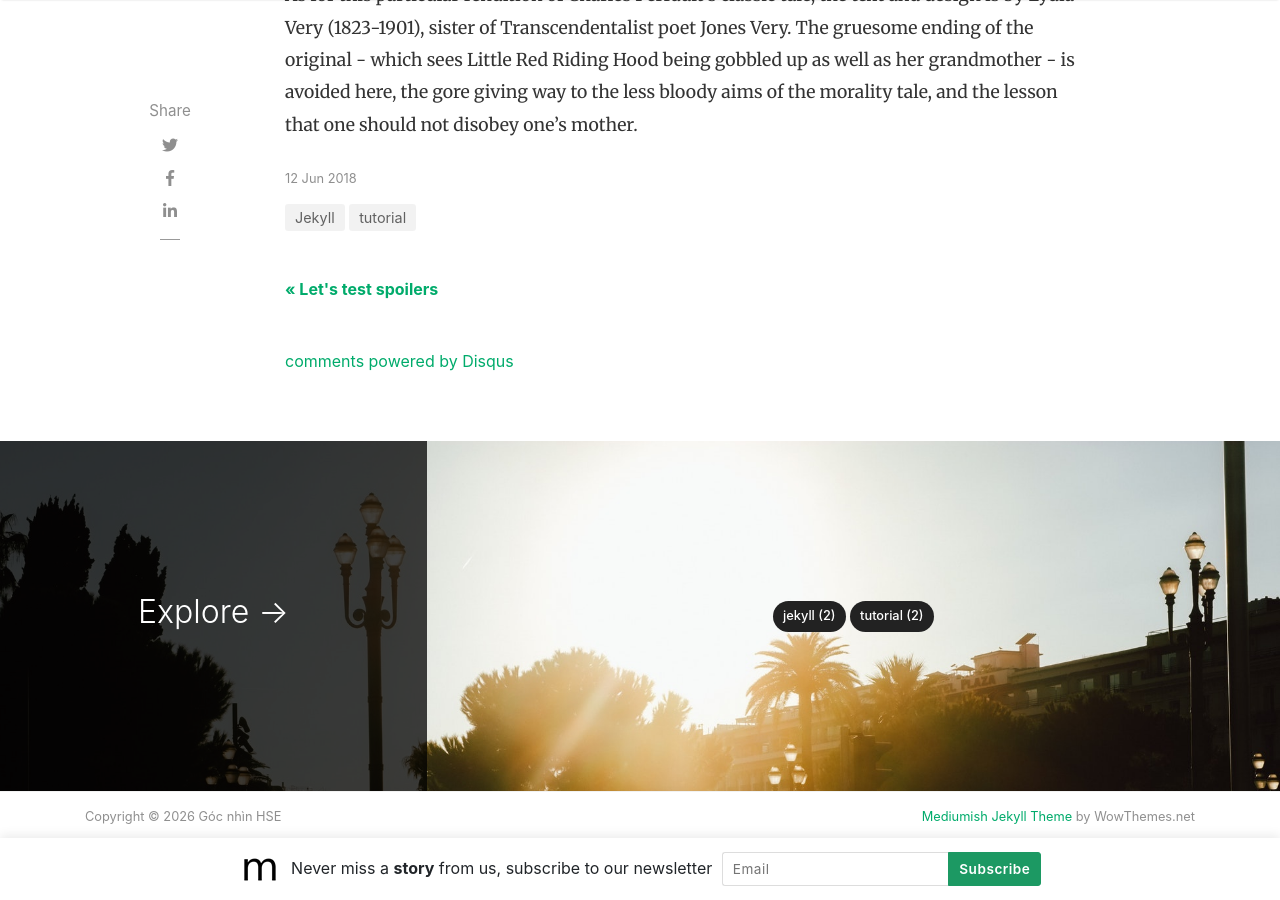
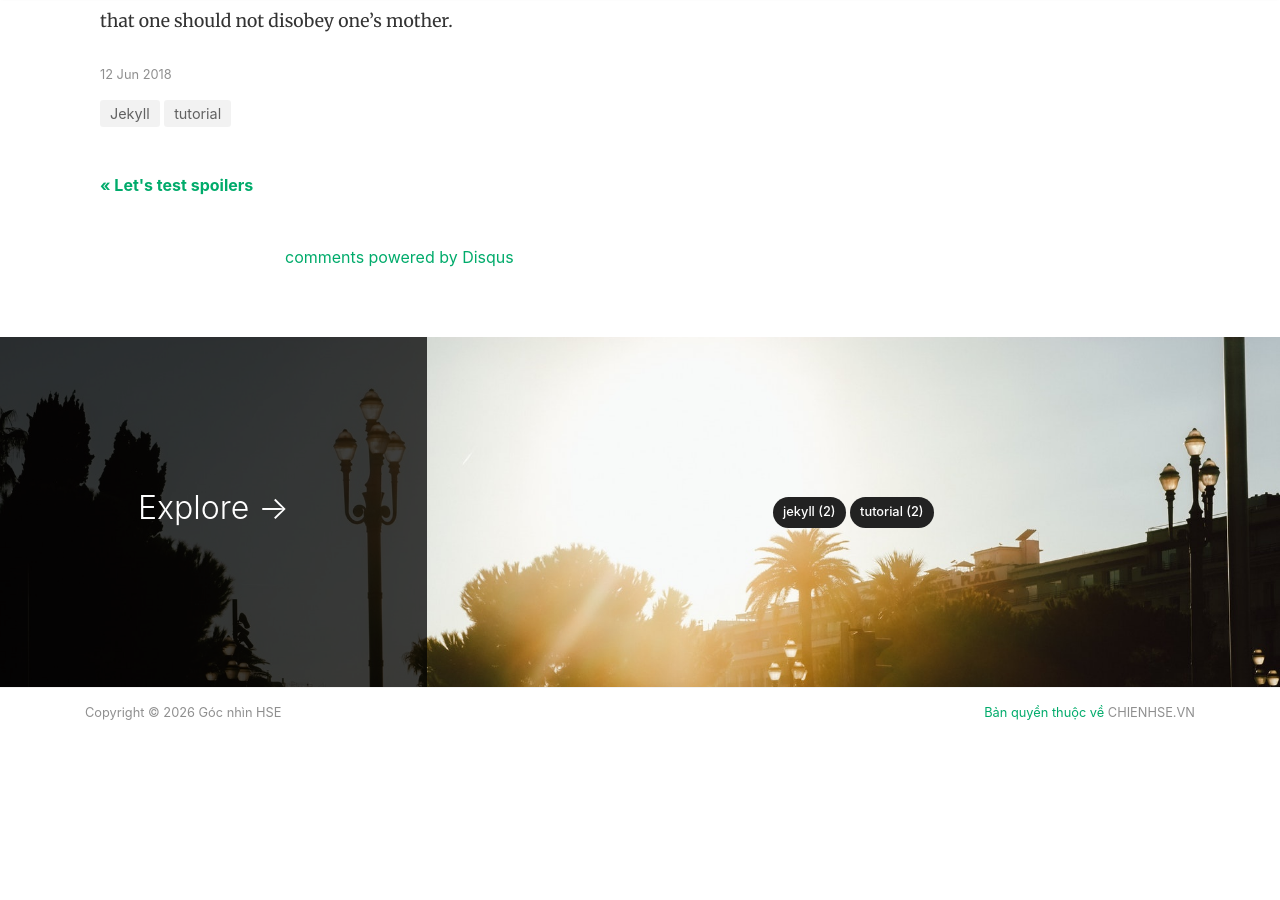
Before and after one commit to chiennguyennb03/blog, a Jekyll site: the page built from _posts/2018-06-12-first-mass-produced.md, in a window 1280 px wide and 900 px high, scrolled down 1589 px. Built offline with Jekyll 4.4.1, drawn with Linux system fonts in a browser that asks for light colours; nearby versions of some CDN libraries; comment, search, counter and statistics services are not loaded; after the commit the page ends 2385 px from its top, so only the background shows below that; some of the changed text lies outside the part shown.

Commit message:
UI maintainance

```diff
--- a/_layouts/default.html
+++ b/_layouts/default.html
@@ -68,7 +68,7 @@ ga('send', 'pageview');
                 {% else %}
                 <li class="nav-item">
                 {% endif %}
-                <a class="nav-link" href="{{ site.baseurl }}/index.html">Blog</a>
+                <!-- <a class="nav-link" href="{{ site.baseurl }}/index.html">Blog</a>
                 </li>
 
                 <li class="nav-item">
@@ -81,7 +81,7 @@ ga('send', 'pageview');
 
                 <li class="nav-item">
                 <a target="_blank" class="nav-link" href="https://www.wowthemes.net/themes/mediumish-wordpress/"><i class="fab fa-wordpress-simple"></i> WP Version</a>
-                </li>
+                </li> -->
 
                 <li class="nav-item">
                 <a target="_blank" class="nav-link" href="https://www.wowthemes.net/themes/mediumish-ghost/"><i class="fab fa-snapchat-ghost"></i> Ghost Version</a>
@@ -123,9 +123,9 @@ ga('send', 'pageview');
     {{ content }}
 </div>
 
-{% if site.mailchimp-list %}
-<!-- Bottom Alert Bar
-================================================== -->
+<!-- {% if site.mailchimp-list %}
+ Bottom Alert Bar
+==================================================
 <div class="alertbar">
 	<div class="container text-center">
 		<span><img src="{{ site.baseurl }}/{{ site.logo }}" alt="{{site.title}}"> &nbsp; Never miss a <b>story</b> from us, subscribe to our newsletter</span>
@@ -137,7 +137,7 @@ ga('send', 'pageview');
         </form>
 	</div>
 </div>
-{% endif %}
+{% endif %} -->
 
 </div>
 
@@ -175,7 +175,7 @@ ga('send', 'pageview');
                 Copyright © {{ site.time | date: "%Y" }} {{ site.name }}
             </div>
             <div class="col-md-6 col-sm-6 text-center text-lg-right">
-                <a target="_blank" href="https://www.wowthemes.net/mediumish-free-jekyll-template/">Mediumish Jekyll Theme</a> by WowThemes.net
+                <a target="_blank" href="https://www.wowthemes.net/mediumish-free-jekyll-template/">Bản quyền thuộc về </a> CHIENHSE.VN
             </div>
         </div>
     </div>
--- a/_layouts/post.html
+++ b/_layouts/post.html
@@ -11,9 +11,9 @@ post_class: post-template
     <div class="row">
 
         <!-- Post Share -->
-        <div class="col-md-2 pl-0">
-            {% include share.html %}
-        </div>
+        <!-- <div class="col-md-2 pl-0"> -->
+            <!-- {% include share.html %} -->
+        <!-- </div> -->
 
         <!-- Post -->
         {% assign author = site.authors[page.author] %}
@@ -22,7 +22,7 @@ post_class: post-template
             <div class="mainheading">
 
                 <!-- Author Box -->
-                {% if page.author %}
+                <!-- {% if page.author %}
                 <div class="row post-top-meta">
                     <div class="col-xs-12 col-md-3 col-lg-2 text-center text-md-left mb-4 mb-md-0">
                         {% if author.avatar %}
@@ -36,7 +36,7 @@ post_class: post-template
                         <span class="author-description">{{ author.description }}</span>
                     </div>
                 </div>
-                {% endif %}
+                {% endif %} -->
 
                 <!-- Post Title -->
                 <h1 class="posttitle">{{ page.title }}</h1>
```
